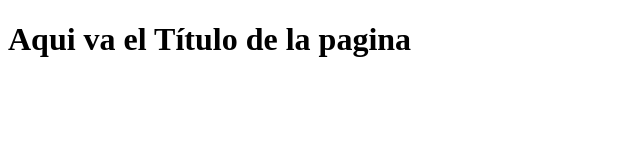
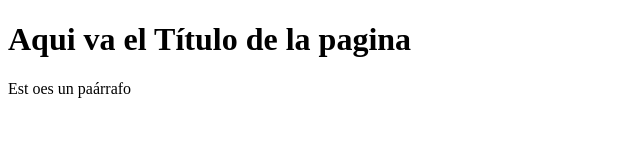
Before and after one commit to WEPORXS/Proyecto-web-empresa-C, a plain HTML site: page index.html in a window 1280 px wide. Shown: the whole page, without its empty margins (0-640 px from the left). Drawn offline with Linux system fonts and the light colour scheme.

Commit message:
Update index.html

```diff
--- a/index.html
+++ b/index.html
@@ -7,6 +7,7 @@
 </head>
 <body>
     <h1> Aqui va el Título de la pagina</h1>
+    <p>Est oes un paárrafo   </p>
 
 </body>
 </html>
```
